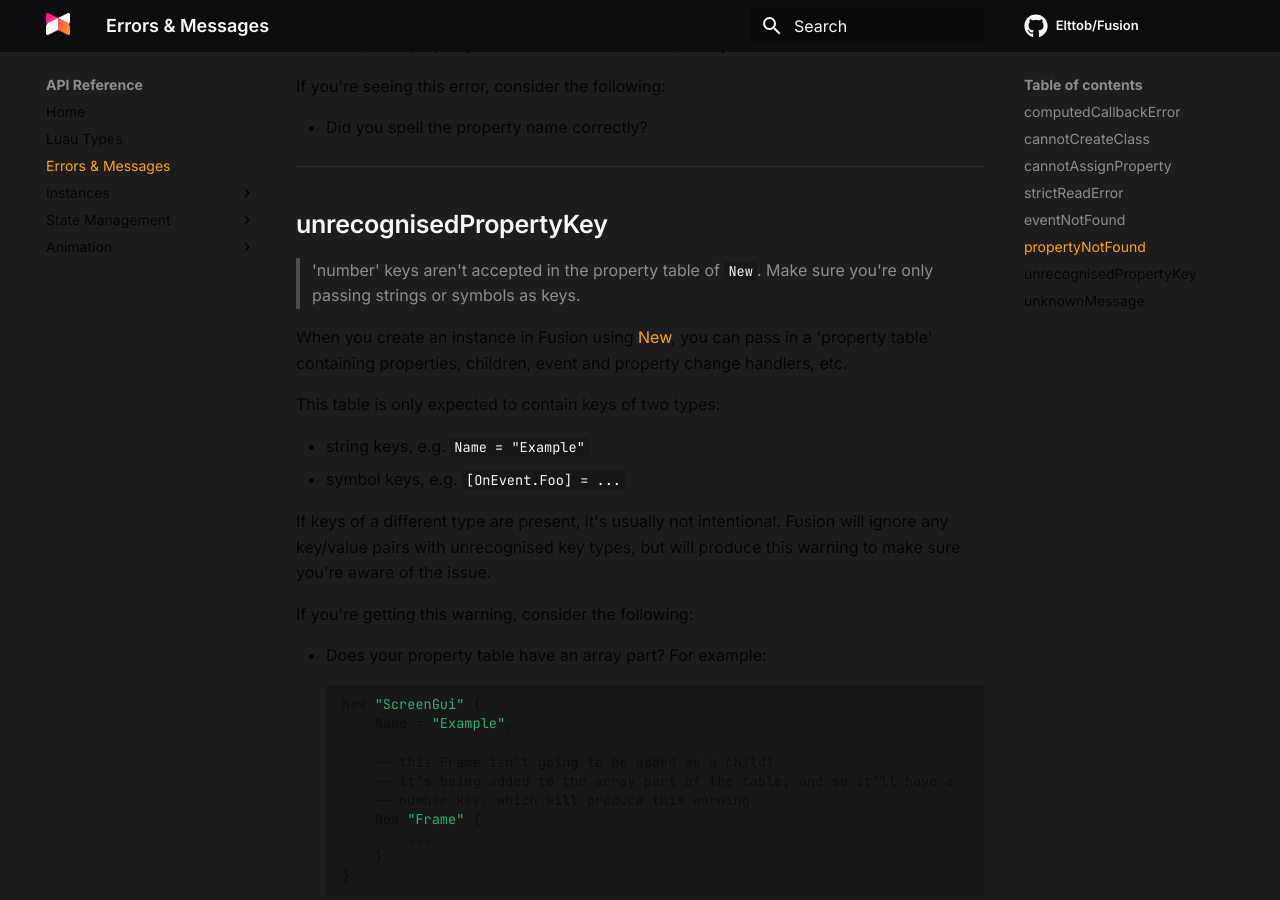
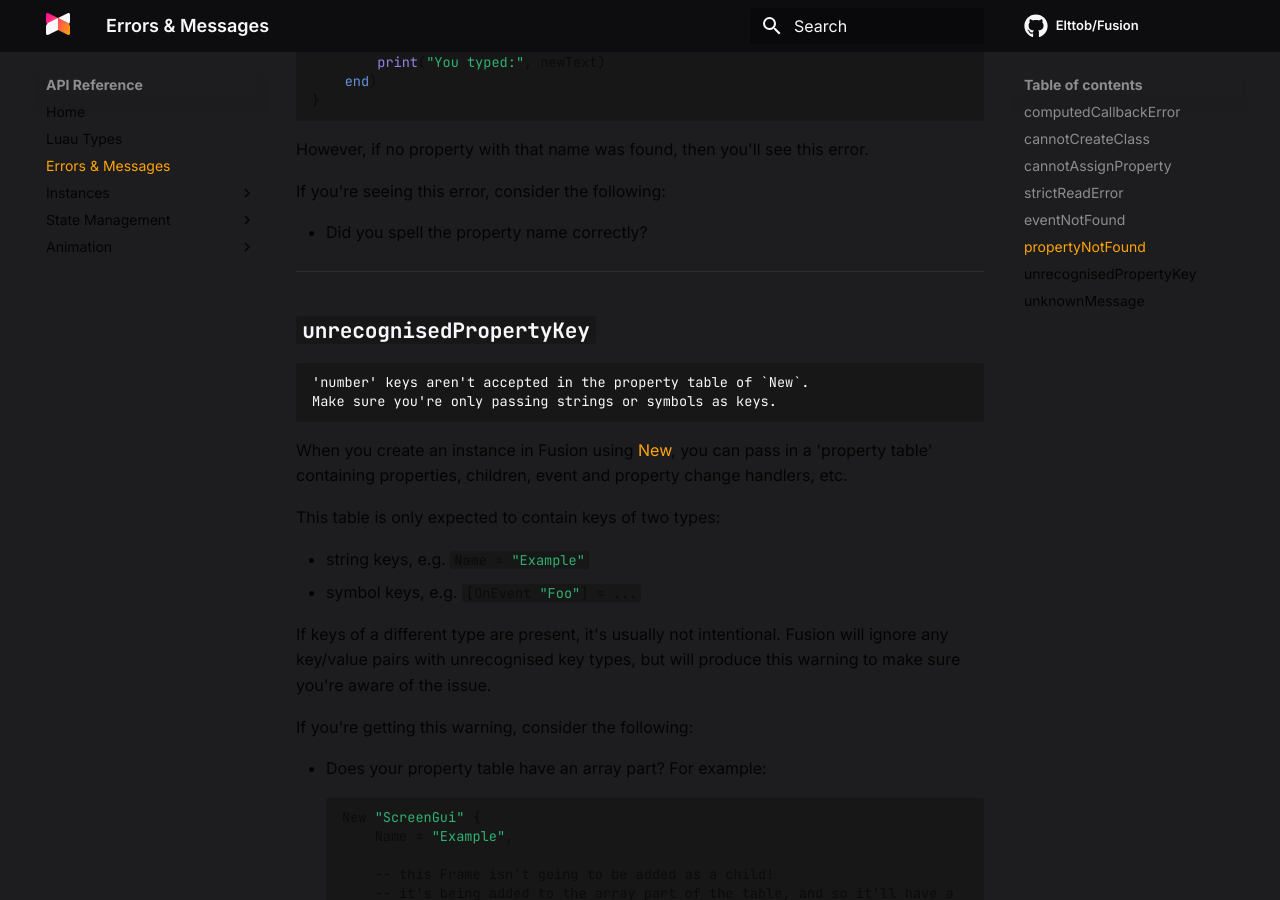
Before and after one commit to dphfox/Fusion, an MkDocs documentation site: the page built from docs/api-reference/errors-and-messages.md, in a window 1280 px wide and 900 px high, scrolled down 3415 px. Built offline with MkDocs 1.6.1 and Material for MkDocs 9.7.7, drawn with Linux system fonts in a browser that asks for light colours; comment, search, counter and statistics services are not loaded.

Commit message:
Errors + Messages: update formatting

````diff
--- a/docs/api-reference/errors-and-messages.md
+++ b/docs/api-reference/errors-and-messages.md
@@ -6,9 +6,11 @@ On this page, you can learn more about any error messages you're receiving.
 
 -----
 
-## computedCallbackError
+## `computedCallbackError`
 
-> Computed callback error: attempt to index a nil value
+```
+Computed callback error: attempt to index a nil value
+```
 
 When you create a new [computed object](/api-reference/api/computed.md), you
 can pass in a callback. The callback determines the computed object's value:
@@ -37,10 +39,12 @@ error using `pcall`?
 
 -----
 
-## cannotCreateClass
+## `cannotCreateClass`
 
-> Can't create a new instance of class 'Foo'.
+```
+Can't create a new instance of class 'Foo'.
 Did you spell the class name correctly?
+```
 
 When using the [New](/api-reference/api/new.md) function to construct instances,
 you're required to pass in a string specifying the class type of the instance:
@@ -62,10 +66,12 @@ If you're seeing this error, consider the following:
 
 -----
 
-## cannotAssignProperty
+## `cannotAssignProperty`
 
-> The class type 'Foo' has no assignable property 'Bar'.
+```
+The class type 'Foo' has no assignable property 'Bar'.
 Did you spell the property name correctly?
+```
 
 When using the [New](/api-reference/api/new.md) function to construct instances,
 you're able to pass in properties to be assigned to the instance:
@@ -87,10 +93,12 @@ If you're seeing this error, consider the following:
 
 -----
 
-## strictReadError
+## `strictReadError`
 
-> 'Foo' is not a valid member of 'Bar'.
+```
+'Foo' is not a valid member of 'Bar'.
 Did you spell the member name correctly?
+```
 
 In Fusion, some tables may have strict reading rules. This is typically used on
 public APIs as a defense against typos.
@@ -104,10 +112,12 @@ If you're seeing this error, consider the following:
 
 -----
 
-## eventNotFound
+## `eventNotFound`
 
-> The Frame class doesn't have an event called 'Foo'.
+```
+The Frame class doesn't have an event called 'Foo'.
 Did you spell the event name correctly?
+```
 
 When using the [New](/api-reference/api/new.md) function to construct instances,
 you can register event handlers by using the [OnEvent](/api-reference/api/onevent.md)
@@ -133,10 +143,12 @@ If you're seeing this error, consider the following:
 
 -----
 
-## propertyNotFound
+## `propertyNotFound`
 
-> The Frame class doesn't have a property called 'Foo'.
+```
+The Frame class doesn't have a property called 'Foo'.
 Did you spell the property name correctly?
+```
 
 When using the [New](/api-reference/api/new.md) function to construct instances,
 you can register property change handlers by using the [OnChange](/api-reference/api/onchange.md)
@@ -159,10 +171,12 @@ If you're seeing this error, consider the following:
 
 -----
 
-## unrecognisedPropertyKey
+## `unrecognisedPropertyKey`
 
-> 'number' keys aren't accepted in the property table of `New`.
+```
+'number' keys aren't accepted in the property table of `New`.
 Make sure you're only passing strings or symbols as keys.
+```
 
 When you create an instance in Fusion using [New](/api-reference/api/new.md),
 you can pass in a 'property table' containing properties, children, event and
@@ -208,10 +222,12 @@ New "Part" (propertyTable)
 
 -----
 
-## unknownMessage
+## `unknownMessage`
 
-> Unknown message - the code logging this message didn't provide a valid message
+```
+Unknown message - the code logging this message didn't provide a valid message
 ID.
+```
 
 When Fusion code attempts to log a message, warning or error, it needs to
 provide an ID. This ID is used to show the correct message, and serves as a
````
Also changed, not shown: other parts of docs/api-reference/errors-and-messages.md (+2 -2 lines).
